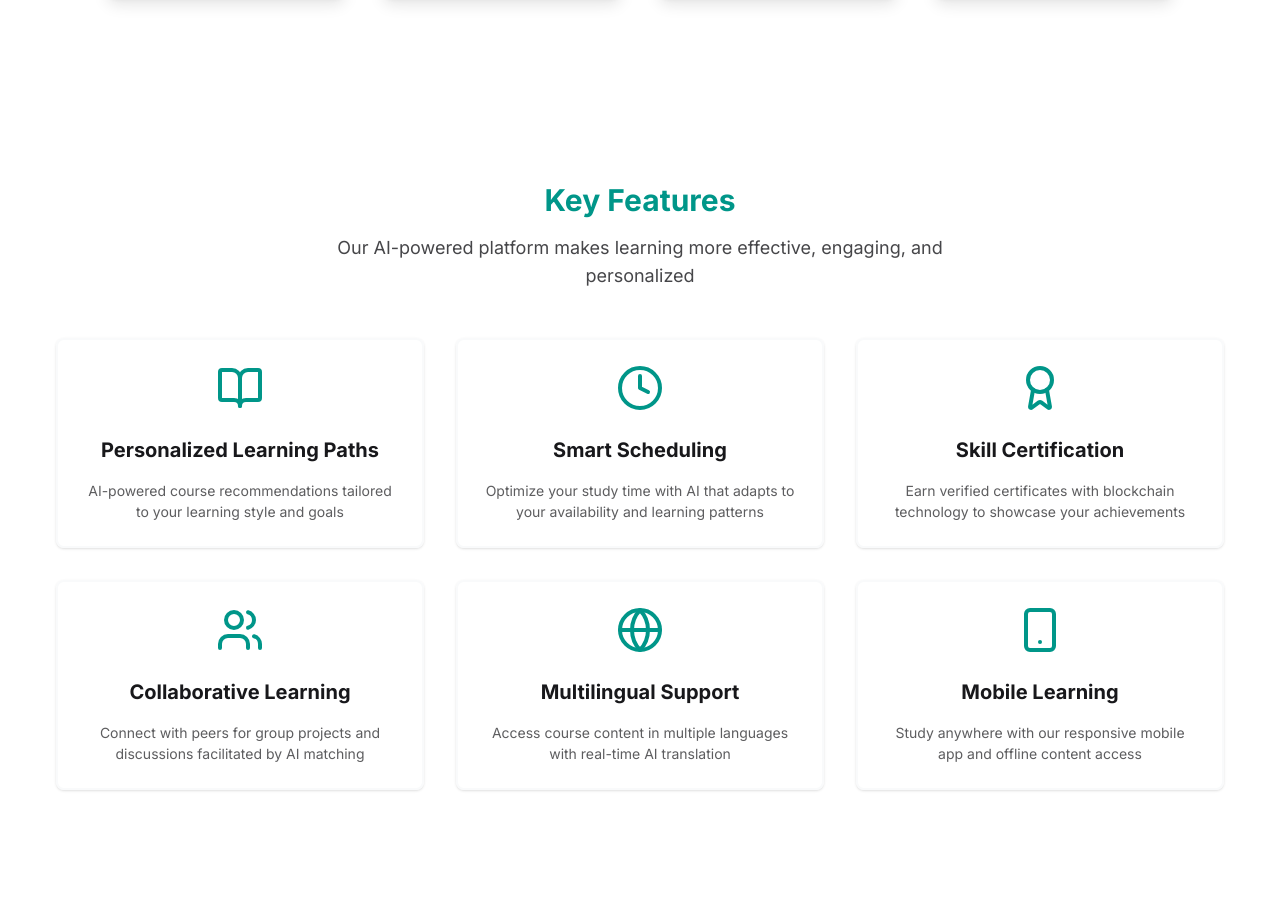
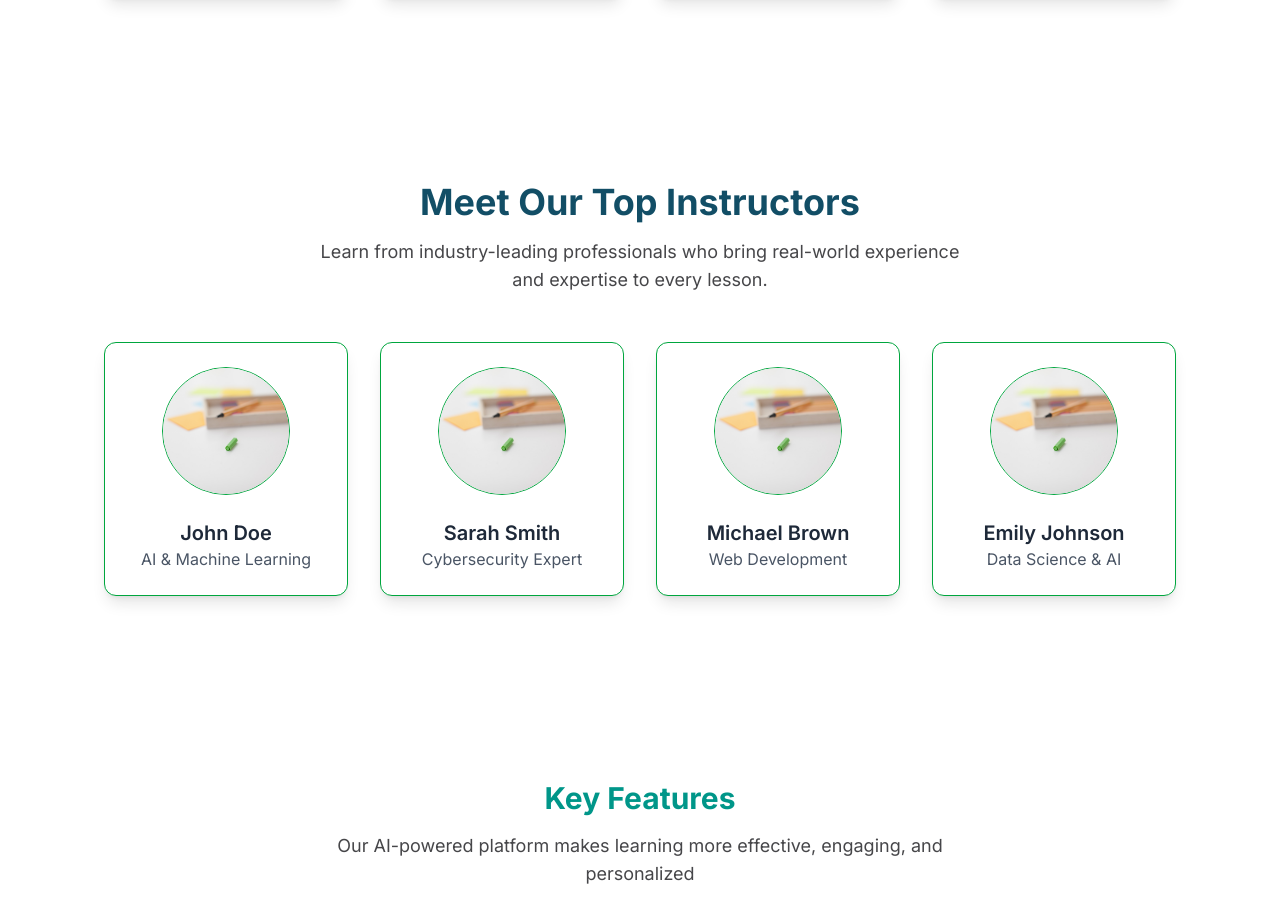
Before and after one commit to SK-Jabed/AI-Scholar, a Next.js app: page / in a window 1280 px wide. Shown: the part 2778-3691 px from the top of the page. Built offline with nearby package versions, Linux system fonts and the light colour scheme.

Commit message:
top instractors section added

```diff
--- a/src/app/page.js
+++ b/src/app/page.js
@@ -1,4 +1,5 @@
 import AiBenefits from "@/components/benifitsOfAi/AiBenefits";
+import TopInstructors from "@/components/benifitsOfAi/TopInstructors";
 import Banner from "@/components/home/Banner";
 import ExploreCourseCategories from "@/components/home/ExploreCourseCategories";
 import HowItWorks from "@/components/home/HowItWorks";
@@ -20,6 +21,9 @@ export default function Home() {
         {/* benefits of ai section*/}
         <AiBenefits />
 
+        {/* top Instructors section*/}
+        <TopInstructors/>
+
         {/* Key Features Section */}
         <KeyFeatures />
 
--- /dev/null
+++ b/src/components/benifitsOfAi/TopInstructors.jsx
@@ -0,0 +1,129 @@
+"use client";
+import React from "react";
+import Image from "next/image";
+import { FaFacebookF, FaLinkedinIn, FaTwitter } from "react-icons/fa";
+import SectionTitle from "../shared/SectionTitle";
+
+const instructors = [
+  {
+    id: 1,
+    name: "John Doe",
+    expertise: "AI & Machine Learning",
+    image: "/about.jpg",
+    description: "An expert in AI with 10+ years of experience in deep learning and NLP.",
+    social: {
+      facebook: "#",
+      linkedin: "#",
+      twitter: "#",
+    },
+  },
+  {
+    id: 2,
+    name: "Sarah Smith",
+    expertise: "Cybersecurity Expert",
+    image: "/about.jpg",
+    description: "Specialized in ethical hacking and cyber defense strategies.",
+    social: {
+      facebook: "#",
+      linkedin: "#",
+      twitter: "#",
+    },
+  },
+  {
+    id: 3,
+    name: "Michael Brown",
+    expertise: "Web Development",
+    image: "/about.jpg",
+    description: "Full-stack web developer with extensive knowledge in modern frameworks.",
+    social: {
+      facebook: "#",
+      linkedin: "#",
+      twitter: "#",
+    },
+  },
+  {
+    id: 4,
+    name: "Emily Johnson",
+    expertise: "Data Science & AI",
+    image: "/about.jpg",
+    description: "Data scientist with experience in machine learning and big data analytics.",
+    social: {
+      facebook: "#",
+      linkedin: "#",
+      twitter: "#",
+    },
+  },
+];
+
+const TopInstructors = () => {
+  return (
+    <section className="py-16">
+      <div className="container mx-auto px-6 lg:px-16 text-center">
+        {/* Section Title */}
+        <div className="text-center mb-10">
+          <SectionTitle
+            title={"Meet Our Top Instructors"}
+            subTitle={`Learn from industry-leading professionals who bring real-world experience and expertise to every lesson.`}
+          />
+        </div>
+
+        {/* Instructor Cards */}
+        <div className="grid md:grid-cols-2 lg:grid-cols-4 gap-8">
+          {instructors.map((instructor) => (
+            <div
+              key={instructor.id}
+              className="relative bg-white shadow-lg rounded-xl overflow-hidden border border-green-600
+              hover:shadow-2xl transition-all duration-300 group focus-within:ring-2 focus-within:ring-green-500"
+            >
+              {/* Profile Image */}
+              <div className="w-32 h-32 border border-green-600 mx-auto mt-6 rounded-full overflow-hidden">
+                <Image
+                  src={instructor.image}
+                  alt={instructor.name}
+                  width={128}
+                  height={128}
+                  className="object-cover w-full h-full"
+                />
+              </div>
+
+              {/* Instructor Details */}
+              <div className="p-6 text-center">
+                <h3 className="text-xl font-semibold text-gray-800">{instructor.name}</h3>
+                <p className="text-gray-600">{instructor.expertise}</p>
+              </div>
+
+              {/* Hover Overlay */}
+              <div
+                className="absolute inset-0 bg-black/80 text-white flex flex-col items-center justify-center px-6 text-sm
+                opacity-0 translate-x-full transition-all duration-500 md:group-hover:opacity-100 md:group-hover:translate-x-0
+                focus-within:opacity-100 focus-within:translate-x-0"
+              >
+                <p className="mb-4">{instructor.description}</p>
+
+                {/* Social Media Links */}
+                <div className="flex gap-4 mb-4">
+                  <a href={instructor.social.facebook} className="text-blue-600 hover:text-blue-800 transition">
+                    <FaFacebookF size={20} />
+                  </a>
+                  <a href={instructor.social.linkedin} className="text-blue-700 hover:text-blue-900 transition">
+                    <FaLinkedinIn size={20} />
+                  </a>
+                  <a href={instructor.social.twitter} className="text-blue-400 hover:text-blue-600 transition">
+                    <FaTwitter size={20} />
+                  </a>
+                </div>
+
+                {/* "Go to Profile" Button */}
+                <a href="#" className="bg-green-500 hover:bg-green-700 text-white px-4 py-2 rounded-full transition">
+                  Go to Profile
+                </a>
+              </div>
+            </div>
+          ))}
+        </div>
+      </div>
+    </section>
+  );
+};
+
+export default TopInstructors;
```
